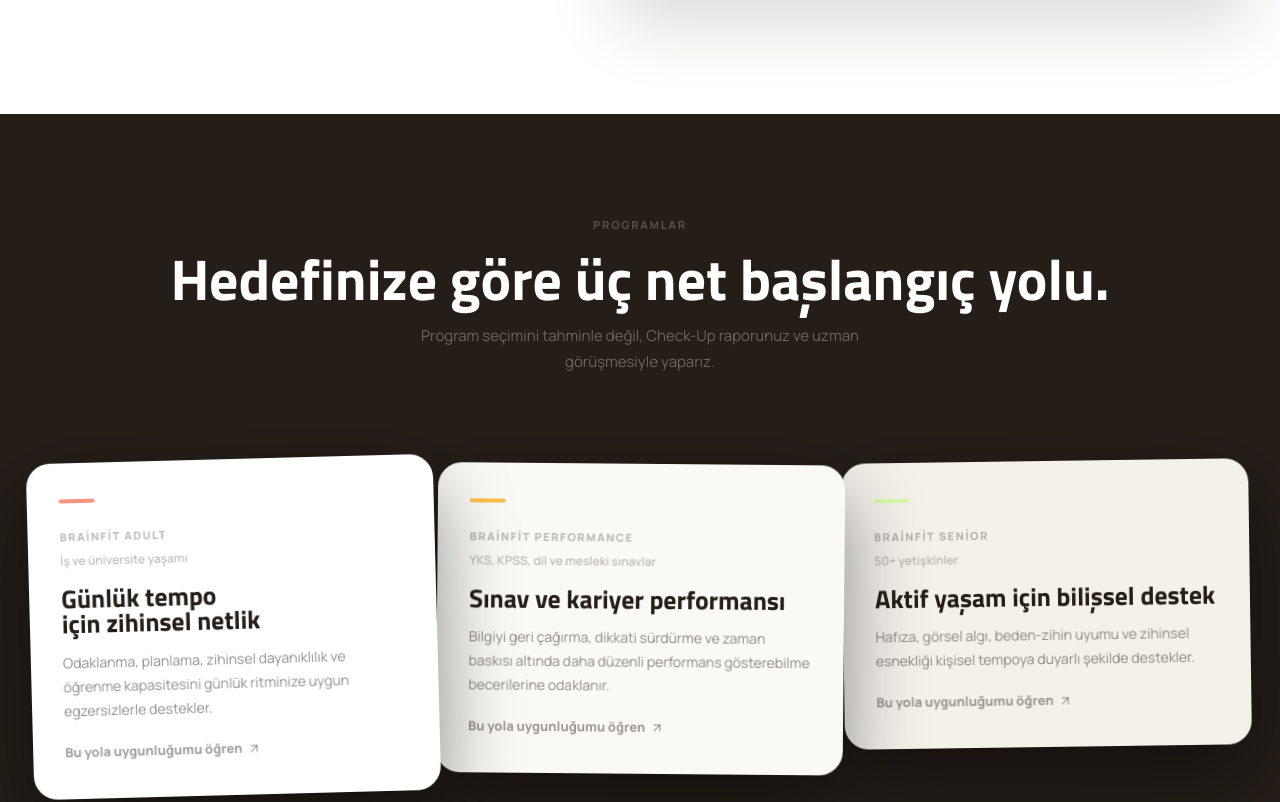
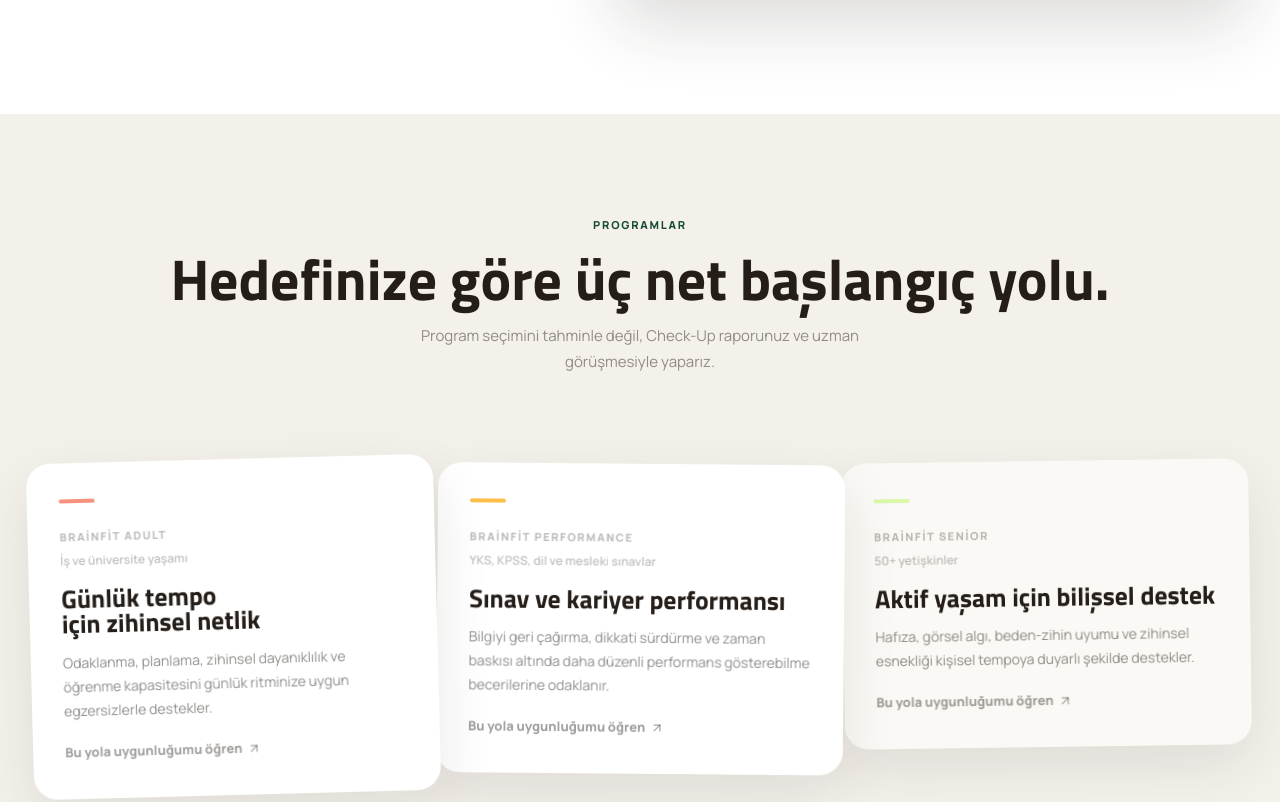
Before and after one commit to cenkerkaragozz/bfit_cl_cs, a Next.js app: page /yetiskinler in a window 1280 px wide. Shown: the part 3606-4408 px from the top of the page. Built offline with nearby package versions, Linux system fonts and the light colour scheme.

Commit message:
programlar renk

```diff
--- a/src/app/globals.css
+++ b/src/app/globals.css
@@ -544,16 +544,16 @@
 @keyframes pv4-float2 { 0%,100%{transform:rotate(0.5deg) translateY(4.8px)} 50%{transform:rotate(0.5deg) translateY(3.4px)} }
 @keyframes pv4-float3 { 0%,100%{transform:rotate(-0.8deg) translateY(2px)} 50%{transform:rotate(-0.8deg) translateY(0.8px)} }
 
-section.pv4 { background:#241d18; padding:clamp(76px,8vw,112px) 0; }
+section.pv4 { background:#f4f1eb; padding:clamp(76px,8vw,112px) 0; }
 .pv4-hdr { text-align:center; margin-bottom:64px; }
-.pv4-badge { font-family:var(--body); font-size:11px; font-weight:800; letter-spacing:.16em; text-transform:uppercase; color:rgba(255,255,255,.22); display:block; margin-bottom:18px; }
-.pv4-h2 { font-family:var(--display); font-size:clamp(36px,4.5vw,58px); font-weight:700; line-height:.97; color:#fff; text-wrap:balance; }
-.pv4-sub { font-size:15px; line-height:1.72; color:rgba(255,255,255,.32); margin-top:16px; max-width:440px; margin-left:auto; margin-right:auto; }
+.pv4-badge { font-family:var(--body); font-size:11px; font-weight:800; letter-spacing:.16em; text-transform:uppercase; color:#164c35; display:block; margin-bottom:18px; }
+.pv4-h2 { font-family:var(--display); font-size:clamp(36px,4.5vw,58px); font-weight:700; line-height:.97; color:#241d18; text-wrap:balance; }
+.pv4-sub { font-size:15px; line-height:1.72; color:rgba(36,29,24,.48); margin-top:16px; max-width:440px; margin-left:auto; margin-right:auto; }
 .pv4-stack { display:grid; grid-template-columns:repeat(3,1fr); gap:0; padding:20px 0 80px; align-items:start; }
-.pv4-card { border-radius:24px; padding:36px 32px; box-shadow:0 32px 80px rgba(0,0,0,.45); }
+.pv4-card { border-radius:24px; padding:36px 32px; box-shadow:0 20px 56px rgba(36,29,24,.10); }
 .pv4-c1 { background:#fff; transform:rotate(-1.5deg) translateY(0px); z-index:3; position:relative; animation:pv4-float1 6s ease-in-out infinite; }
-.pv4-c2 { background:#faf9f5; transform:rotate(0.5deg) translateY(4.8px); z-index:2; position:relative; animation:pv4-float2 7.5s ease-in-out infinite; }
-.pv4-c3 { background:#f4f1eb; transform:rotate(-0.8deg) translateY(2px); z-index:1; position:relative; animation:pv4-float3 9s ease-in-out infinite; }
+.pv4-c2 { background:#fff; transform:rotate(0.5deg) translateY(4.8px); z-index:2; position:relative; animation:pv4-float2 7.5s ease-in-out infinite; }
+.pv4-c3 { background:#faf9f5; transform:rotate(-0.8deg) translateY(2px); z-index:1; position:relative; animation:pv4-float3 9s ease-in-out infinite; }
 .pv4-dot { width:36px; height:4px; border-radius:2px; margin-bottom:26px; }
 .pv4-c1 .pv4-dot { background:#f5927e; }
 .pv4-c2 .pv4-dot { background:#fcbf48; }
```
